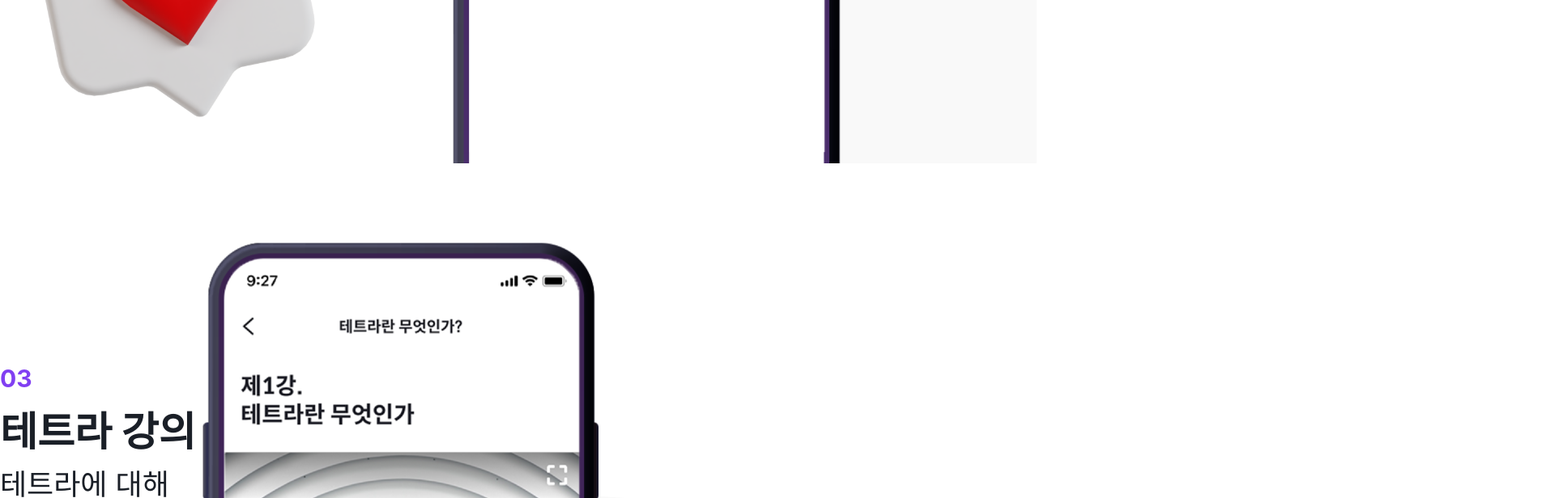
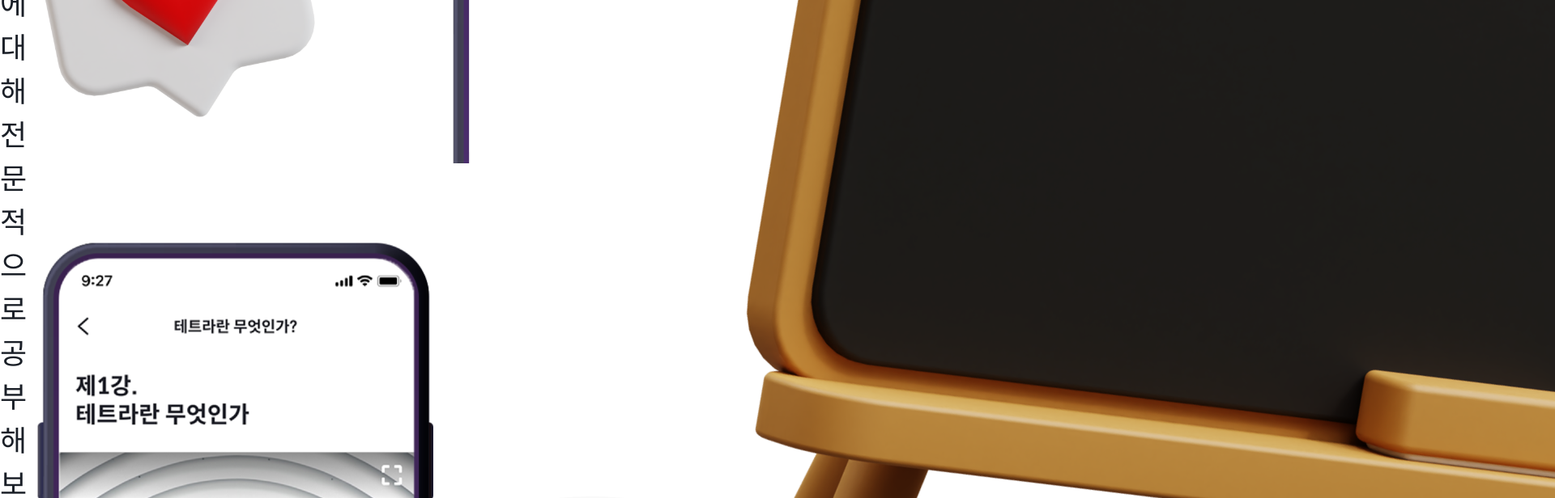
Before and after one commit to dstestdeveloper/tetra, a React (Create React App) app: page / in a window 1280 px wide. Shown: the part 4005-4621 px from the top of the page at 81% size, 1920 px wide, since content can reach past the window. Built offline with nearby package versions, Linux system fonts and the light colour scheme.

Commit message:
Feature: 강의 상담 대충 배치

```diff
--- a/src/App.tsx
+++ b/src/App.tsx
@@ -13,8 +13,8 @@ function App() {
 
   // TODO
   // 모바일버전 남음
-  // 모바일 퀴즈, 커뮤니티 배치 다시
-  // 강의, 상담, 아우슽로, 푸터
+  // 모바일 퀴즈, 커뮤니티, 강의, 상담,배치 다시
+  //  아우슽로, 푸터
   // pc애니메이션 추가
   // font적용
   // 모달 들어갈 문구 받아서 적용
--- a/src/components/Consulting.tsx
+++ b/src/components/Consulting.tsx
@@ -6,19 +6,9 @@ const Consulting: React.FC = () => {
     <ConsultingWrapper>
       <GrayCircle />
       <SideImageContainer>
-        <SideImage
-          src={"/images/coffee.png"}
-          alt="coffee"
-          width={582}
-          height={572}
-        />
+        <SideImage src={"/images/coffee.png"} alt="coffee" />
       </SideImageContainer>
-      <PhoneImage
-        src={"/images/consultingPhone.png"}
-        alt="consultingPhone"
-        width={489}
-        height={869}
-      />
+      <PhoneImage src={"/images/consultingPhone.png"} alt="consultingPhone" />
       <ConsultingDescriptionContainer>
         <ConsultingDescription>
           <PurpleTitle>04</PurpleTitle>
@@ -44,12 +34,21 @@ const GrayCircle = styled.div`
   width: 845px;
   height: 845px;
   z-index: 0;
+
+  @media (max-width: 768px) {
+    display: none;
+  }
 `;
 
 const PurpleTitle = styled.div`
   font-weight: 700;
   font-size: 30px;
   color: #813ff2;
+
+  @media (max-width: 768px) {
+    font-size: 16px;
+    margin-top: 140px;
+  }
 `;
 
 const Content = styled.div`
@@ -58,6 +57,11 @@ const Content = styled.div`
   color: #1a1f27;
   margin-top: 6px;
   line-height: 54px;
+
+  @media (max-width: 768px) {
+    font-size: 16px;
+    line-height: 26px;
+  }
 `;
 
 const Title = styled.div`
@@ -65,6 +69,10 @@ const Title = styled.div`
   font-size: 50px;
   color: #1a1f27;
   margin-top: 8px;
+
+  @media (max-width: 768px) {
+    font-size: 32px;
+  }
 `;
 
 const ConsultingDescription = styled.div`
@@ -72,6 +80,12 @@ const ConsultingDescription = styled.div`
   flex-direction: column;
   align-items: flex-start;
   margin-bottom: 435px;
+
+  @media (max-width: 768px) {
+    align-items: center;
+    text-align: center;
+    margin-bottom: 0px;
+  }
 `;
 
 const PhoneImage = styled.img`
@@ -79,11 +93,25 @@ const PhoneImage = styled.img`
   z-index: 1;
   margin-left: auto;
   margin-right: auto;
+  width: 489px;
+  height: 869px;
+
+  @media (max-width: 768px) {
+    width: 280px;
+    height: 373px;
+  }
 `;
 
 const SideImage = styled.img`
   object-fit: contain;
   z-index: 1;
+  width: 582px;
+  height: 572px;
+
+  @media (max-width: 768px) {
+    width: 203;
+    height: 203px;
+  }
 `;
 
 const ConsultingWrapper = styled.div`
@@ -94,6 +122,13 @@ const ConsultingWrapper = styled.div`
   display: flex;
   justify-content: space-between;
   align-items: flex-end;
+
+  @media (max-width: 768px) {
+    height: 812px;
+    display: inline-flex;
+    flex-direction: column-reverse;
+    align-items: center;
+  }
 `;
 
 const SideImageContainer = styled.div`
--- a/src/components/Lecture.tsx
+++ b/src/components/Lecture.tsx
@@ -15,19 +15,9 @@ const Lecture: React.FC = () => {
           </Content>
         </LectureDescription>
       </LectureDescriptionContainer>
-      <PhoneImage
-        src={"/images/lecturePhone.png"}
-        alt="lecturePhone"
-        width={489}
-        height={869}
-      />
+      <PhoneImage src={"/images/lecturePhone.png"} alt="lecturePhone" />
       <SideImageContainer>
-        <SideImage
-          src={"/images/blackboard.png"}
-          alt="blackboard"
-          width={541}
-          height={541}
-        />
+        <SideImage src={"/images/blackboard.png"} alt="blackboard" />
       </SideImageContainer>
       <GrayCircle />
     </LectureWrapper>
@@ -43,12 +33,21 @@ const GrayCircle = styled.div`
   width: 845px;
   height: 845px;
   z-index: 0;
+
+  @media (max-width: 768px) {
+    display: none;
+  }
 `;
 
 const PurpleTitle = styled.div`
   font-weight: 700;
   font-size: 30px;
   color: #813ff2;
+
+  @media (max-width: 768px) {
+    font-size: 16px;
+    margin-top: 140px;
+  }
 `;
 
 const Content = styled.div`
@@ -57,6 +56,11 @@ const Content = styled.div`
   color: #1a1f27;
   margin-top: 6px;
   line-height: 54px;
+
+  @media (max-width: 768px) {
+    font-size: 16px;
+    line-height: 26px;
+  }
 `;
 
 const Title = styled.div`
@@ -64,6 +68,10 @@ const Title = styled.div`
   font-size: 50px;
   color: #1a1f27;
   margin-top: 8px;
+
+  @media (max-width: 768px) {
+    font-size: 32px;
+  }
 `;
 
 const LectureDescription = styled.div`
@@ -71,6 +79,12 @@ const LectureDescription = styled.div`
   flex-direction: column;
   align-items: flex-start;
   margin-bottom: 435px;
+
+  @media (max-width: 768px) {
+    align-items: center;
+    text-align: center;
+    margin-bottom: 0px;
+  }
 `;
 
 const PhoneImage = styled.img`
@@ -78,11 +92,26 @@ const PhoneImage = styled.img`
   z-index: 1;
   margin-left: auto;
   margin-right: auto;
+
+  width: 489px;
+  height: 869px;
+
+  @media (max-width: 768px) {
+    width: 280px;
+    height: 373px;
+  }
 `;
 
 const SideImage = styled.img`
   object-fit: contain;
   z-index: 1;
+  width: 541;
+  height: 541;
+
+  @media (max-width: 768px) {
+    width: 189px;
+    height: 189px;
+  }
 `;
 
 const LectureWrapper = styled.div`
@@ -93,6 +122,13 @@ const LectureWrapper = styled.div`
   display: flex;
   justify-content: space-between;
   align-items: flex-end;
+
+  @media (max-width: 768px) {
+    height: 812px;
+    display: inline-flex;
+    flex-direction: column;
+    align-items: center;
+  }
 `;
 
 const SideImageContainer = styled.div`
```
